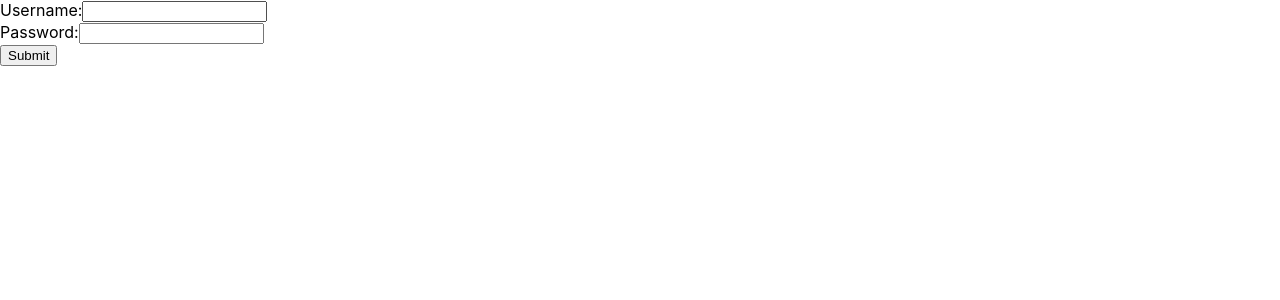
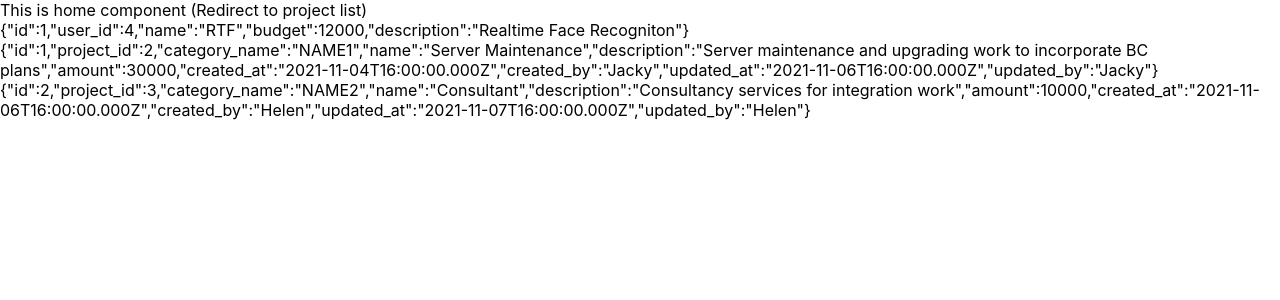
Before and after one commit to dennissai/TT2_14, a React (Create React App) app in the folder frontend/: page /home in a window 1280 px wide. Shown: the top 300 px of the page. Built offline with nearby package versions, Linux system fonts and the light colour scheme.

Commit message:
Add Expense component

```diff
--- /dev/null
+++ b/frontend/src/components/Expense.js
@@ -0,0 +1,30 @@
+import React, { Component } from 'react'; //TODO: Since using React Component
+import 'axios';
+
+
+
+class Expense extends Component {
+  constructor(props) {
+    super(props);
+    this.state = {}
+    let stateRef = this.state;
+    stateRef.result = props.result;
+
+    console.log("Hello world");
+  }
+
+  // async componentDidMount() {
+  //   axios.get()
+  // }
+
+  render() {
+
+    // const { id, user_id, name, budget, description } = this.state.result;
+    return <div>
+
+      {JSON.stringify(this.state.result)}
+    </div>
+  }
+}
+
+export default Expense;
--- a/frontend/src/components/Project.js
+++ b/frontend/src/components/Project.js
@@ -1,5 +1,38 @@
 import React, { Component } from 'react'; //TODO: Since using React Component
+import 'axios';
+import Expense from "./Expense";
 
+const data =
+  [
+    {
+      "id": 1,
+      "project_id": 2,
+      // "category_id": 2,
+      "category_name": "NAME1",
+      "name": "Server Maintenance",
+      "description": "Server maintenance and upgrading work to incorporate BC plans",
+      "amount": 30000,
+      "created_at": "2021-11-04T16:00:00.000Z",
+      "created_by": "Jacky",
+      "updated_at": "2021-11-06T16:00:00.000Z",
+      "updated_by": "Jacky"
+    },
+    {
+      "id": 2,
+      "project_id": 3,
+      // "category_id": 4,
+      "category_name": "NAME2",
+      "name": "Consultant",
+      "description": "Consultancy services for integration work",
+      "amount": 10000,
+      "created_at": "2021-11-06T16:00:00.000Z",
+      "created_by": "Helen",
+      "updated_at": "2021-11-07T16:00:00.000Z",
+      "updated_by": "Helen"
+    }
+
+
+  ]
 
 class Project extends Component {
   constructor(props) {
@@ -11,12 +44,19 @@ class Project extends Component {
     console.log("Hello world");
   }
 
+  // async componentDidMount() {
+  //   axios.get()
+  // }
+
   render() {
+
+    const expenses = data.map(json => <Expense result={json} />)
 
     // const { id, user_id, name, budget, description } = this.state.result;
     return <div>
 
       {JSON.stringify(this.state.result)}
+      {expenses}
     </div>
   }
 }
--- a/frontend/src/components/ProjectList.js
+++ b/frontend/src/components/ProjectList.js
@@ -11,22 +11,21 @@ const data =
     "budget": 12000,
     "description": "Realtime Face Recogniton"
   },
-  {
-    "id": 2,
-    "user_id": 1,
-    "name": "SWT",
-    "budget": 80000,
-    "description": "Smart Watch Tracker"
-  },
-  {
-    "id": 3,
-    "user_id": 2,
-    "name": "ULS",
-    "budget": 11000,
-    "description": "Upgrade Legacy System"
-  }
+  // {
+  //   "id": 2,
+  //   "user_id": 1,
+  //   "name": "SWT",
+  //   "budget": 80000,
+  //   "description": "Smart Watch Tracker"
+  // },
+  // {
+  //   "id": 3,
+  //   "user_id": 2,
+  //   "name": "ULS",
+  //   "budget": 11000,
+  //   "description": "Upgrade Legacy System"
+  // }
 ]
-
 
 const ProjectList = () => {
   //Replace this after getting the API
--- a/frontend/src/index.js
+++ b/frontend/src/index.js
@@ -11,19 +11,19 @@ import Home from "./pages/Home"
 
 
 
+// ReactDOM.render(
+//   <React.StrictMode>
+//     <Loginpage />
+//   </React.StrictMode>,
+//   document.getElementById("root")
+// );
+
+//TODO: Solve redirect problem then remove this
+
 ReactDOM.render(
   <React.StrictMode>
-    <Loginpage />
+    {/*<Loginpage />*/}
+    <Home/>
   </React.StrictMode>,
   document.getElementById("root")
 );
-
-//TODO: Solve redirect problem then remove this
-
-// ReactDOM.render(
-//   <React.StrictMode>
-//     {/*<Loginpage />*/}
-//     <Home/>
-//   </React.StrictMode>,
-//   document.getElementById("root")
-// );
```
